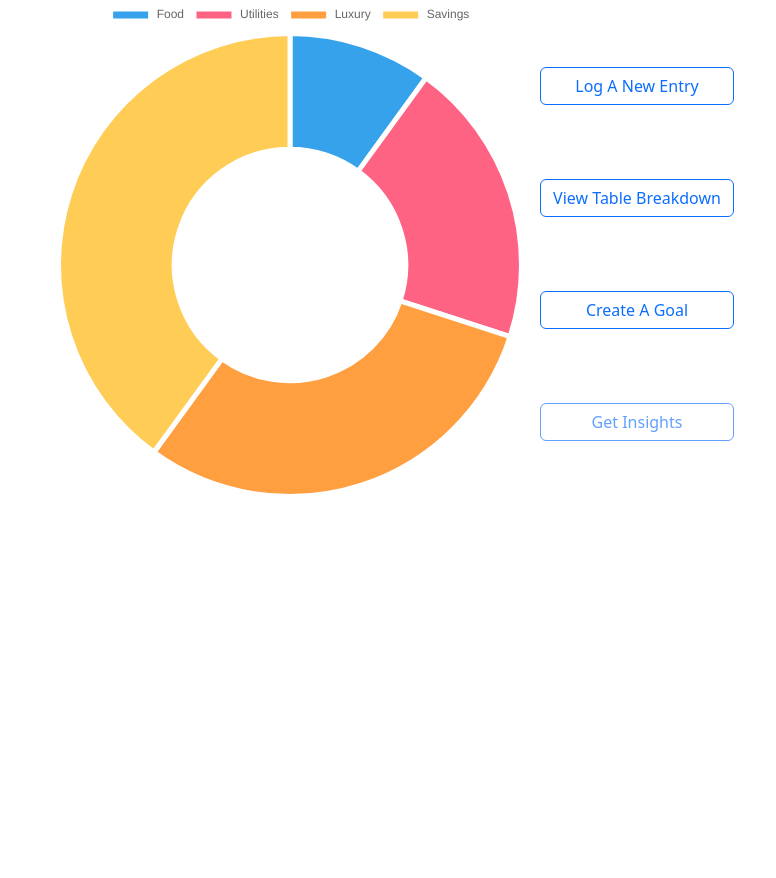
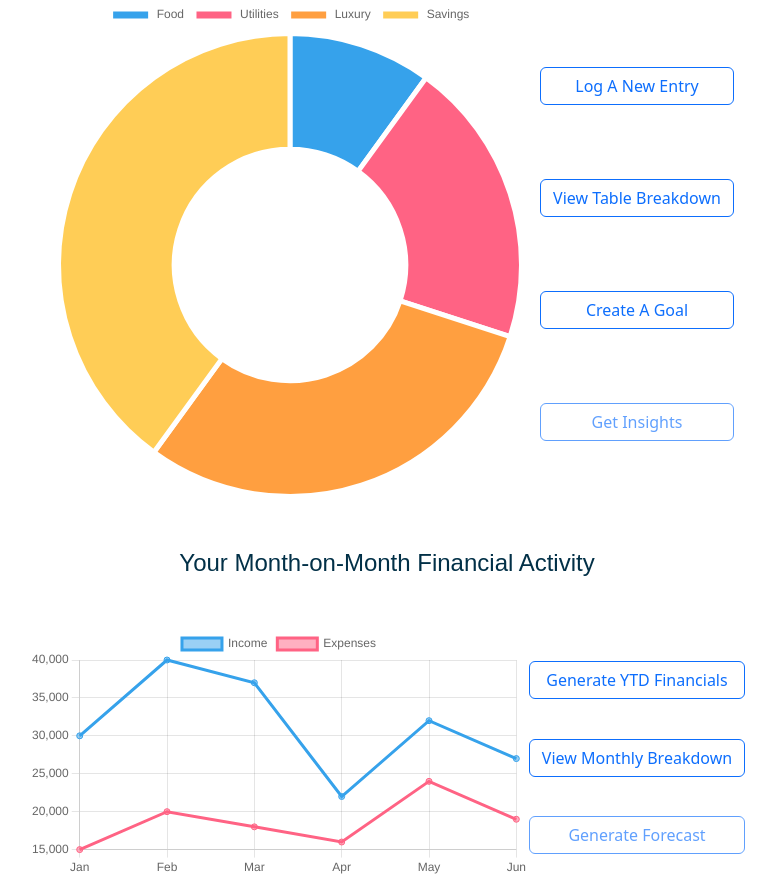
Before and after one commit to ajb00769/spend_it_smart_web_app, a Flask app: page /dashboard in a window 1280 px wide. Shown: the part 250-1128 px from the top of the page, without its empty margins (253-1029 px from the left). Before the commit the page ends 744 px from the top, so only its background shows below. Run offline with Flask 2, Linux system fonts and the light colour scheme; a user stored in the database is signed in; some libraries are stand-ins or nearby versions.

Commit message:
added a 2nd graph

```diff
--- a/static/css/styles.css
+++ b/static/css/styles.css
@@ -44,8 +44,12 @@
     margin-top: 40px;
 }
 
-.wrapper {
+.fin-summary {
     margin-top: 20px;
+}
+
+.monthly-graph {
+    margin-top: 50px;
 }
 
 .container > h1 {
--- a/static/js/main_script.js
+++ b/static/js/main_script.js
@@ -26,3 +26,40 @@ new Chart(myChart, {
     },
   },
 });
+
+const graphIncomeData = {
+  labels: ["Jan", "Feb", "Mar", "Apr", "May", "Jun"],
+  data: [30000, 40000, 37000, 22000, 32000, 27000],
+};
+
+const graphExpenseData = {
+  labels: ["Jan", "Feb", "Mar", "Apr", "May", "Jun"],
+  data: [15000, 20000, 18000, 16000, 24000, 19000],
+};
+
+const myGraphChart = document.querySelector(".my-graph-chart");
+
+new Chart(myGraphChart, {
+  type: "line",
+  data: {
+    labels: graphIncomeData.labels,
+    graphExpenseData,
+    datasets: [
+      {
+        label: "Income",
+        data: graphIncomeData.data,
+      },
+      {
+        label: "Expenses",
+        data: graphExpenseData.data,
+      },
+    ],
+  },
+  options: {
+    plugins: {
+      legend: {
+        FontFaceSet: "Questrial",
+      },
+    },
+  },
+});
--- a/templates/dashboard.html
+++ b/templates/dashboard.html
@@ -1,7 +1,7 @@
 {% extends 'layout.html' %} {% block body %}
 <div class="container d-flex flex-wrap flex-column">
   <h1>Welcome back, {{ username }}</h1>
-  <div class="wrapper">
+  <div class="fin-summary">
     <h2 class="chart-heading">
       Here is your Financial Summary as of {{ month }} {{ year }}
     </h2>
@@ -22,9 +22,34 @@
           View Table Breakdown
         </button>
         <button class="btn btn-outline-primary" type="button">
-          Create A Goal</button
-        ><button class="btn btn-outline-primary" type="button" disabled>
+          Create A Goal
+        </button>
+        <button class="btn btn-outline-primary" type="button" disabled>
           Get Insights
+        </button>
+      </div>
+    </div>
+  </div>
+  <div class="monthly-graph">
+    <h2 class="chart-heading">Your Month-on-Month Financial Activity</h2>
+    <div
+      class="finances d-flex flex-column flex-md-row justify-content-center"
+      id="finances"
+    >
+      <div class="chart-container">
+        <canvas class="my-graph-chart"></canvas>
+      </div>
+      <div
+        class="chart-btns grid row-gap-3 d-flex flex-column justify-content-evenly"
+      >
+        <button class="btn btn-outline-primary" type="button">
+          Generate YTD Financials
+        </button>
+        <button class="btn btn-outline-primary" type="button">
+          View Monthly Breakdown
+        </button>
+        <button class="btn btn-outline-primary" type="button" disabled>
+          Generate Forecast
         </button>
       </div>
     </div>
```
Also changed, not shown: 3 other files.
